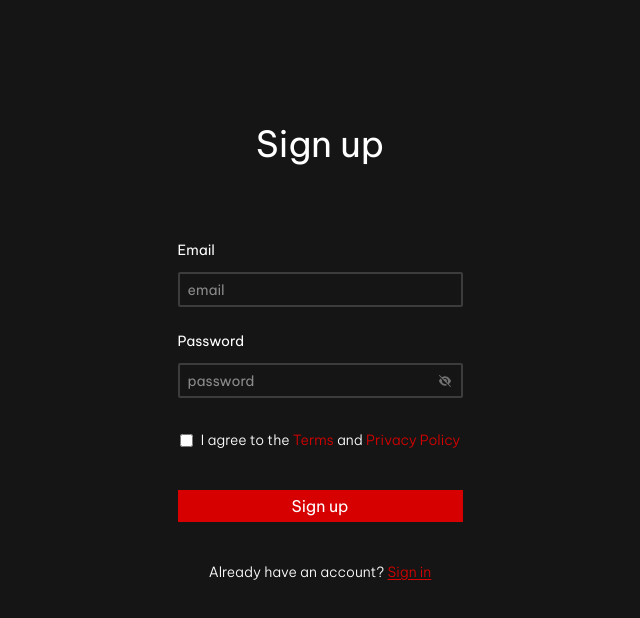
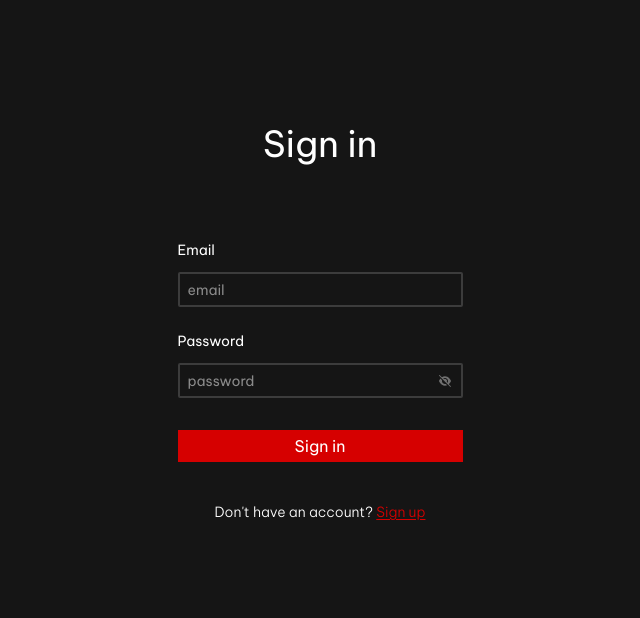
Before and after one commit to Stefan1400/ato, a React (Vite) app in the folder client/: page /login in a window 1280 px wide. Shown: the top 618 px of the page, without its empty margins (320-960 px from the left). Built offline with nearby package versions, Linux system fonts and the light colour scheme; a web font is replaced by a local one.

Commit message:
feat(auth): implement full stack login flow

```diff
--- a/client/src/App.tsx
+++ b/client/src/App.tsx
@@ -4,8 +4,8 @@ import LoginPage from "./features/auth/LoginPage";
 export default function App() {
   return (
     <div className="">
-      <RegisterPage />
-      {/* <LoginPage /> */}
+      {/* <RegisterPage /> */}
+      <LoginPage />
     </div>
   )
 }
--- a/client/src/features/auth/LoginPage.tsx
+++ b/client/src/features/auth/LoginPage.tsx
@@ -1,7 +1,10 @@
 import React, { useState } from "react";
 import type { Errors } from './auth.types';
+import { useLogin } from "./useAuth";
 
 function LoginPage() {
+
+   const loginMutation = useLogin();
 
    const [passwordHidden, setPasswordHidden] = useState(true);
    const [currentEmail, setCurrentEmail] = useState('');
@@ -11,7 +14,7 @@ function LoginPage() {
 
    const EMAIL_REGEX = /^[^\s@]+@[^\s@]+\.[^\s@]+$/;
 
-   const handleRegister = (e: React.FormEvent<HTMLFormElement>) => {
+   const handleLogin = (e: React.FormEvent<HTMLFormElement>) => {
       e.preventDefault();
 
       const newErrors = {
@@ -31,7 +34,20 @@ function LoginPage() {
          newErrors.password = 'Password must be 8-64 characters'
       };
 
-      setErrors(newErrors);
+      const hasErrors = Object.values(newErrors).some(Boolean);
+
+      if (hasErrors) {
+         setErrors(newErrors);
+         return;
+      };
+
+      loginMutation.mutate({
+         email: currentEmail,
+         password: currentPassword
+      });
+
+      setCurrentEmail('');
+      setCurrentPassword('');
    };
 
    return (
@@ -41,7 +57,7 @@ function LoginPage() {
             <h1 className='text-4xl font-normal text-white text-center mt-27 mb-0'>Sign in</h1>
          </header>
 
-         <form onSubmit={handleRegister} noValidate className='flex w-screen flex-col justify-between items-center gap-3 mt-4'>
+         <form onSubmit={handleLogin} noValidate className='flex w-screen flex-col justify-between items-center gap-3 mt-4'>
             <div className="w-screen flex flex-col mt-2 mb-2 items-center">
                <label
                   className='text-white flex flex-col gap-3 p-3 text-sm'
--- a/client/src/features/auth/RegisterPage.tsx
+++ b/client/src/features/auth/RegisterPage.tsx
@@ -41,8 +41,6 @@ function RegisterPage() {
       };
 
       const hasErrors = Object.values(newErrors).some(Boolean)
-
-      console.log('hasErrors:', hasErrors);
 
       if (hasErrors) {
          setErrors(newErrors);
--- a/client/src/features/auth/auth.api.ts
+++ b/client/src/features/auth/auth.api.ts
@@ -1,8 +1,14 @@
 import { api } from '../../lib/api';
-import type { RegisterRequest, AuthResponse } from "./auth.types";
+import type { RegisterRequest, LoginRequest, AuthResponse } from "./auth.types";
 
 export function registerUser(data: RegisterRequest): Promise<AuthResponse> {
    const response = api<AuthResponse>("/users/register", 'POST', data);
 
    return response;
 };
+
+export function loginUser(data: LoginRequest): Promise<AuthResponse> {
+   const response = api<AuthResponse>("/users/login", "POST", data);
+
+   return response;
+};
--- a/client/src/features/auth/auth.types.ts
+++ b/client/src/features/auth/auth.types.ts
@@ -5,6 +5,11 @@ export interface Errors {
 };
 
 export type RegisterRequest = {
+   email: string;
+   password: string;
+};
+
+export type LoginRequest = {
    email: string;
    password: string;
 };
--- a/client/src/features/auth/useAuth.ts
+++ b/client/src/features/auth/useAuth.ts
@@ -1,8 +1,14 @@
 import { useMutation } from "@tanstack/react-query";
-import { registerUser } from "./auth.api";
+import { registerUser, loginUser } from "./auth.api";
 
 export const useRegister = () => {
    return useMutation({
        mutationFn: registerUser
    });
 };
+
+export const useLogin = () => {
+    return useMutation({
+        mutationFn: loginUser
+    });
+};
```
